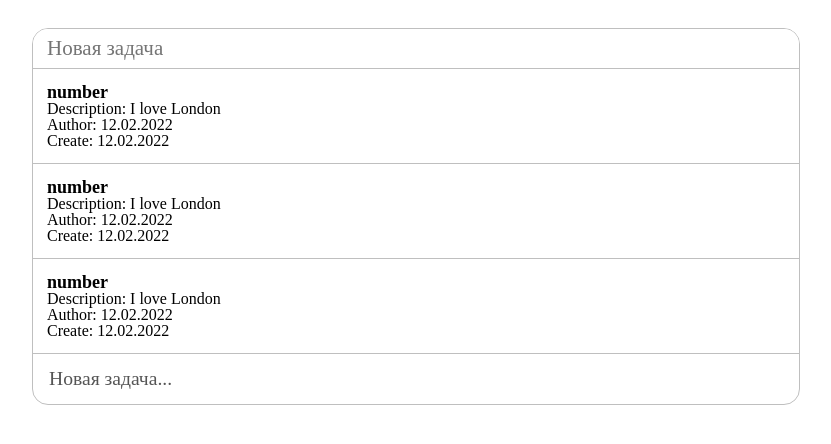
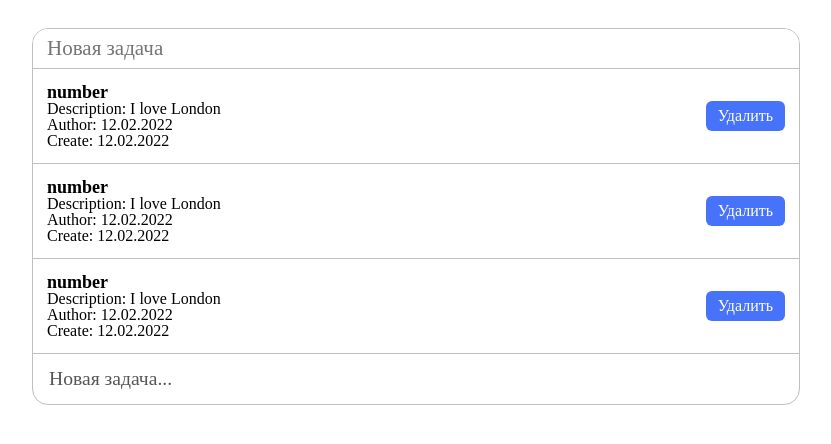
Before and after one commit to Traximullin/-pet-todo-list, a React (Create React App) app: page / in a window 1280 px wide. Shown: the top 444 px of the page, without its empty margins (224-1055 px from the left). Built offline with nearby package versions, Linux system fonts and the light colour scheme.

Commit message:
card-actions

```diff
--- a/src/entities/todo/ui/TodoCard/index.scss
+++ b/src/entities/todo/ui/TodoCard/index.scss
@@ -1,4 +1,11 @@
 .todo-card {
+    display: flex;
+    justify-content: space-between;
+    align-items: center;
+
+    &__content {
+
+    }
 
     &__info {
         font-size: 16px;
--- a/src/entities/todo/ui/TodoCard/index.tsx
+++ b/src/entities/todo/ui/TodoCard/index.tsx
@@ -1,6 +1,6 @@
 import { type FC } from "react"
 import "./index.scss"
-import { Card } from "shared/ui"
+import { Button, Card } from "shared/ui"
 import { type ITodoCard } from "./interface"
 
 const TodoCard: FC<ITodoCard> = (props) => {
@@ -8,10 +8,15 @@ const TodoCard: FC<ITodoCard> = (props) => {
 
     return (
         <Card className="todo-card" {...othersProps}>
-            <p className="todo-card__title">{children}</p>
-            <p className="todo-card__info">Description: I love London</p>
-            <p className="todo-card__info">Author: 12.02.2022</p>
-            <p className="todo-card__info">Create: 12.02.2022</p>
+            <div className="todo-card__content">
+                <p className="todo-card__title">{children}</p>
+                <p className="todo-card__info">Description: I love London</p>
+                <p className="todo-card__info">Author: 12.02.2022</p>
+                <p className="todo-card__info">Create: 12.02.2022</p>
+            </div>
+            <div>
+                <Button>Удалить</Button>
+            </div>
         </Card>
     )
 }
--- a/src/shared/ui/Card/index.scss
+++ b/src/shared/ui/Card/index.scss
@@ -1,7 +1,6 @@
 .card {
     border-bottom: 1px solid #bfbfbf;
     padding: 1rem;
-    cursor: pointer;
 
     &:hover {
         background-color: #f7f5f5;
```
